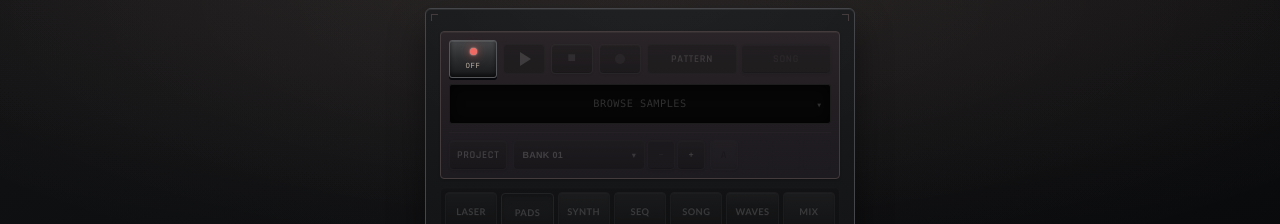
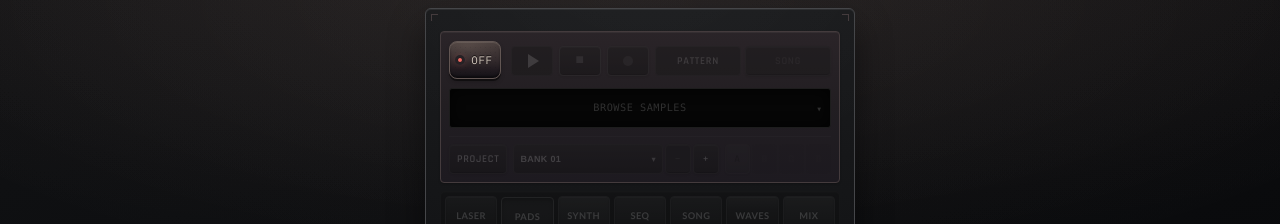
Before and after one commit to dobrzecgames-crypto/station, a React (Vite) app: page / in a window 1280 px wide. Shown: the top 224 px of the page. Built offline with nearby package versions, Linux system fonts and the light colour scheme; a web font is replaced by a local one.

Commit message:
feat: refine sequencer painting and power control

```diff
--- a/src/App.tsx
+++ b/src/App.tsx
@@ -50,7 +50,7 @@ import { ChordPriority } from './music/chordPriority'
 import { findProjectScaleMapConflicts, mapPadBankToProjectScale } from './music/scaleMapping'
 import { projectRepository } from './storage/ProjectRepository'
 import { defaultProjectId } from './storage/storageTypes'
-import { addPatternGroup, clearVariant, createInitialPatternGroups, duplicateVariant, getVariant, getVariantLengths, getVariantShifts, patternStepCount, recordVariantStep, renamePatternGroup, repairPatternGroupChords, setPatternGroupChordAssignment, setPatternGroupPadMode, setVariantStepPresence, setVariantStepShift, setVariantStepVelocity } from './patterns/patternOperations'
+import { addPatternGroup, clearVariant, createInitialPatternGroups, duplicateVariant, getVariant, getVariantLengths, getVariantShifts, paintVariantStepSpan, patternStepCount, recordVariantStep, renamePatternGroup, repairPatternGroupChords, setPatternGroupChordAssignment, setPatternGroupPadMode, setVariantStepPresence, setVariantStepShift, setVariantStepVelocity } from './patterns/patternOperations'
 import type { PadMode, PatternGroup, PatternVariantName } from './patterns/patternTypes'
 import { addPatternClip, getLastOccupiedSlot, removeClipsForGroup, removeClipsForVariant, removePatternClip } from './song/songOperations'
 import type { PatternClip, TransportMode } from './song/songTypes'
@@ -1265,6 +1265,7 @@ export function App({ audioEngine }: AppProps) {
   const selectedPatternShifts = getVariantShifts(patternGroups, selectedPatternGroupId, selectedPatternVariant)!
   const selectedPatternLengths = getVariantLengths(patternGroups, selectedPatternGroupId, selectedPatternVariant)!
   const paintStep = (padId: PadState['id'], stepIndex: number, shouldExist: boolean) => setPatternGroups((current) => setVariantStepPresence(current, selectedPatternGroupId, selectedPatternVariant, padId, stepIndex, shouldExist))
+  const paintStepSpan = (padId: PadState['id'], anchorIndex: number, endIndex: number) => setPatternGroups((current) => paintVariantStepSpan(current, selectedPatternGroupId, selectedPatternVariant, padId, anchorIndex, endIndex))
   const renameBank = (groupId: string, name: string) => setPatternGroups((current) => renamePatternGroup(current, groupId, name))
   const setStepVelocity = (padId: PadState['id'], stepIndex: number, velocity: number) => setPatternGroups((current) => setVariantStepVelocity(current, selectedPatternGroupId, selectedPatternVariant, padId, stepIndex, velocity))
   const setStepShift = (padId: PadState['id'], stepIndex: number, shift: number) => setPatternGroups((current) => setVariantStepShift(current, selectedPatternGroupId, selectedPatternVariant, padId, stepIndex, shift))
@@ -2045,6 +2046,7 @@ export function App({ audioEngine }: AppProps) {
               onSelectPad={triggerPad}
               onReleasePad={releasePad}
               onPaintStep={paintStep}
+              onPaintStepSpan={paintStepSpan}
               onVelocityChange={setStepVelocity}
               onShiftChange={setStepShift}
             />
--- a/src/index.css
+++ b/src/index.css
@@ -89,8 +89,8 @@
      staying inside the same low-chroma Vinyl Dust palette. */
   --focus-accent: var(--accent-terracotta);
   --focus-pressed: var(--accent-terracotta-pressed);
-  --music-accent: #a66f91;
-  --music-pressed: #774d68;
+  --music-accent: #6e748a;
+  --music-pressed: #50566a;
   --sequencer-accent: #718b72;
   --sequencer-pressed: #4d6351;
   --control-active: #7891a3;
--- a/src/lab-interface.css
+++ b/src/lab-interface.css
@@ -731,26 +731,77 @@ input[type="text"], input[type="number"], select, textarea {
   font-family: var(--system-display-font);
 }
 .system-power-switch {
-  display: grid;
-  width: 48px;
-  min-width: 48px;
-  min-height: 38px;
-  place-items: center;
-  gap: 2px;
-  padding: 5px 7px;
-  border: 1px solid color-mix(in srgb, var(--station-line) 68%, white);
-  border-radius: 3px;
+  --mechanism-travel: 2px;
+  --mechanism-press-duration: 70ms;
+  --mechanism-release-duration: 120ms;
+  --mechanism-rest-shadow:
+    inset 0 1px 1px rgb(255 239 220 / 14%),
+    inset 0 -3px 4px rgb(0 0 0 / 48%),
+    0 0 0 2px #111015,
+    0 3px 0 #08080b,
+    0 5px 8px rgb(0 0 0 / 38%);
+  --mechanism-engaged-shadow:
+    inset 0 2px 4px rgb(0 0 0 / 58%),
+    inset 0 -1px 1px rgb(255 239 220 / 5%),
+    0 0 0 2px #111015,
+    0 1px 0 #08080b,
+    0 2px 4px rgb(0 0 0 / 28%);
+  display: block;
+  position: relative;
+  width: 56px;
+  min-width: 56px;
+  height: 42px;
+  min-height: 42px;
+  padding: 0;
+  border: 0;
+  border-radius: 50%;
   color: var(--station-text-muted);
-  background: linear-gradient(180deg, #3a403f 0%, #242827 46%, #171a19 100%);
-  box-shadow: inset 0 1px 0 rgb(255 255 255 / 16%), inset 0 -1px 0 rgb(0 0 0 / 68%), 0 2px 0 #090a0a;
+  background: transparent;
+  box-shadow: none;
   font: inherit;
   cursor: pointer;
-}.system-power-switch .status-dot {
-  width: 7px;
-  height: 7px;
+}
+.system-power-face {
+  position: absolute;
+  top: 1px;
+  left: 0;
+  display: grid;
+  width: 52px;
+  height: 38px;
+  grid-template-columns: 7px auto;
+  align-items: center;
+  justify-content: center;
+  gap: 7px;
+  padding: 0 6px;
+  border: 1px solid #695956;
+  border-radius: 8px;
+  background:
+    radial-gradient(130% 95% at 34% 12%, rgb(255 225 198 / 10%) 0%, transparent 48%),
+    linear-gradient(180deg, #514441 0%, #392e30 48%, #211b20 78%, #151318 100%);
+}
+.system-power-face::after {
+  position: absolute;
+  inset: 1px;
+  border-radius: inherit;
+  background:
+    radial-gradient(circle, rgb(255 239 220 / 12%) 0 .45px, transparent .7px) 0 0 / 4px 4px,
+    radial-gradient(circle, rgb(0 0 0 / 18%) 0 .5px, transparent .8px) 2px 2px / 5px 5px;
+  opacity: .42;
+  content: '';
+}
+.system-power-switch .status-dot {
+  position: relative;
+  z-index: 1;
+  width: 6px;
+  height: 6px;
+  border: 1px solid #17171a;
   border-radius: 50%;
   background: var(--status-inactive);
-}.system-power-switch .status-ready {
+  box-shadow:
+    0 0 0 1.5px #252226,
+    inset 0 1px 1px rgb(255 255 255 / 18%);
+}
+.system-power-switch .status-ready {
   background: var(--status-active);
   box-shadow: 0 0 7px 1px rgb(181 199 118 / 60%);
 }.system-power-switch .status-starting {
@@ -759,21 +810,26 @@ input[type="text"], input[type="number"], select, textarea {
 }.system-power-switch .status-error {
   background: var(--status-recording);
   box-shadow: 0 0 7px 1px rgb(183 120 120 / 60%);
-}.system-power-switch:not(:disabled):active {
-  transform: translateY(1px);
-  box-shadow: inset 0 2px 5px rgb(0 0 0 / 50%);
 }.system-power-switch:disabled { cursor: default; opacity: .6; }
 .station-shell[data-powered='off'] .system-power-switch {
   border-color: var(--station-line);
   color: var(--station-text-muted);
-  background: linear-gradient(180deg, #3a403f 0%, #242827 46%, #171a19 100%);
-  box-shadow: inset 0 1px 0 rgb(255 255 255 / 12%), inset 0 -1px 0 rgb(0 0 0 / 68%), 0 2px 0 #090a0a;
 }
 .system-power-label {
+  position: relative;
+  z-index: 1;
   font-family: var(--station-mono-font);
-  font-size: .46rem;
+  font-size: .68rem;
+  font-weight: 650;
   font-variant-numeric: tabular-nums;
-  letter-spacing: .08em;
+  line-height: 1;
+  letter-spacing: .06em;
+  color: #d7ccc0;
+  text-shadow: 0 -1px 0 rgb(0 0 0 / 72%);
+}
+.system-power-switch[data-audio-status='suspended'] .system-power-label,
+.system-power-switch[data-audio-status='interrupted'] .system-power-label {
+  font-size: .39rem;
 }.transport-icon-button {
   width: 42px;
   min-width: 42px;
@@ -994,7 +1050,7 @@ input[type="text"], input[type="number"], select, textarea {
    into a second control row. */
 .station-shell .transport-controls {
   display: grid;
-  grid-template-columns: 48px repeat(3, 42px) minmax(0, 1fr);
+  grid-template-columns: 56px repeat(3, 42px) minmax(0, 1fr);
   grid-template-areas:
     'power play stop record modes'
     'display display display display display';
@@ -1032,33 +1088,39 @@ input[type="text"], input[type="number"], select, textarea {
 }
 
 .station-shell .group-selector {
+  display: grid;
+  grid-template-columns: minmax(0, 1fr) repeat(2, 26px);
   min-width: 0;
-  justify-content: flex-start;
   gap: 2px;
 }
 
 .station-shell .group-selector .mixer-toggle {
-  width: 28px;
-  min-width: 28px;
+  width: 26px;
+  min-width: 26px;
   padding-inline: 0;
+}
+
+.station-shell .group-selector .bank-menu {
+  width: 100%;
+  min-width: 0;
 }
 
 .station-shell .group-selector .bank-select-trigger {
   width: 100%;
   min-width: 0;
-  padding-inline: 8px;
+  padding-inline: 6px;
 }
 
 .station-shell .variant-selector {
   display: grid;
-  grid-template-columns: repeat(4, 28px);
+  grid-template-columns: repeat(4, 25px);
   min-width: 0;
-  gap: 3px;
+  gap: 2px;
 }
 
 .station-shell .variant-selector .mixer-toggle {
-  width: 28px;
-  min-width: 28px;
+  width: 25px;
+  min-width: 25px;
   padding-inline: 0;
 }
 
--- a/src/patterns/patternOperations.ts
+++ b/src/patterns/patternOperations.ts
@@ -120,10 +120,9 @@ export function updateVariantStep(groups: readonly PatternGroup[], groupId: stri
   })
 }
 
-/** Paints toward one stable state, so repeated pointer moves over the same cell
- * cannot toggle it back. Existing merged events remain readable: erasing any
- * cell clears their whole stored span, while painted additions are always
- * independent one-step events. */
+/** Sets one cell toward a stable state for taps and erase strokes. Existing
+ * merged events remain readable: erasing any owned cell clears their whole
+ * stored span, while a single-cell addition remains an independent event. */
 export function setVariantStepPresence(groups: readonly PatternGroup[], groupId: string, variant: PatternVariantName, padId: SampleId, stepIndex: number, shouldExist: boolean): PatternGroup[] {
   const group = groups.find((candidate) => candidate.id === groupId)
   const steps = group?.variants[variant]?.[padId]
@@ -131,6 +130,57 @@ export function setVariantStepPresence(groups: readonly PatternGroup[], groupId:
   if (!group || !steps || !lengths || stepIndex < 0 || stepIndex >= patternStepCount) throw new Error('Pattern step is invalid.')
   const exists = getStepEventRange(steps, lengths, stepIndex) !== null
   return exists === shouldExist ? groups.map(clonePatternGroup) : updateVariantStep(groups, groupId, variant, padId, stepIndex)
+}
+
+/** Turns one continuous paint gesture into one musical event. The anchor keeps
+ * its velocity/SHIFT, every crossed cell becomes part of its span, and only
+ * the temporal head is scheduled. Merely adjacent events outside the painted
+ * range remain independent. */
+export function paintVariantStepSpan(groups: readonly PatternGroup[], groupId: string, variant: PatternVariantName, padId: SampleId, anchorIndex: number, endIndex: number): PatternGroup[] {
+  if (![anchorIndex, endIndex].every((index) => Number.isInteger(index) && index >= 0 && index < patternStepCount)) throw new Error('Pattern step is invalid.')
+  return groups.map((group) => {
+    if (group.id !== groupId) return clonePatternGroup(group)
+    const cloned = clonePatternGroup(group)
+    const steps = cloned.variants[variant]?.[padId]
+    const shifts = cloned.shifts[variant]?.[padId]
+    const lengths = cloned.lengths[variant]?.[padId]
+    if (!steps || !shifts || !lengths) throw new Error('Pattern step is invalid.')
+
+    let spanStart = Math.min(anchorIndex, endIndex)
+    let spanEnd = Math.max(anchorIndex, endIndex)
+    let expanded = true
+    while (expanded) {
+      expanded = false
+      for (let index = spanStart; index <= spanEnd; index += 1) {
+        const event = getStepEventRange(steps, lengths, index)
+        if (!event) continue
+        const nextStart = Math.min(spanStart, event.headIndex)
+        const nextEnd = Math.max(spanEnd, event.endIndex)
+        if (nextStart !== spanStart || nextEnd !== spanEnd) expanded = true
+        spanStart = nextStart
+        spanEnd = nextEnd
+      }
+    }
+
+    const velocity = steps[anchorIndex] > 0 ? steps[anchorIndex] : 1
+    const shift = steps[anchorIndex] > 0 ? shifts[anchorIndex] : 0
+    const nextSteps = [...steps]
+    const nextShifts = [...shifts]
+    const nextLengths = [...lengths]
+    for (let index = spanStart; index <= spanEnd; index += 1) {
+      nextSteps[index] = velocity
+      nextShifts[index] = shift
+      nextLengths[index] = 1
+    }
+    nextLengths[spanStart] = spanEnd - spanStart + 1
+
+    return {
+      ...cloned,
+      variants: { ...cloned.variants, [variant]: { ...cloneStepPattern(cloned.variants[variant]!), [padId]: nextSteps } },
+      shifts: { ...cloned.shifts, [variant]: { ...cloneStepShiftPattern(cloned.shifts[variant]!), [padId]: nextShifts } },
+      lengths: { ...cloned.lengths, [variant]: { ...cloneStepLengthPattern(cloned.lengths[variant]!), [padId]: nextLengths } },
+    }
+  })
 }
 
 /** Recording reinforces the whole event when it lands inside a merged block. */
--- a/src/shell/TransportBar.tsx
+++ b/src/shell/TransportBar.tsx
@@ -71,13 +71,18 @@ export function TransportBar({ bpm, swing, isPlaying, recording, countingIn, mod
       <button
         className="system-power-switch"
         type="button"
+        data-mechanism="power"
+        data-engaged={audioStatus === 'ready'}
+        data-audio-status={audioStatus}
         disabled={audioDisabled}
         aria-busy={audioStatus === 'starting'}
         aria-label={audioStatus === 'ready' ? 'Audio on' : audioRecovering ? 'Audio interrupted, tap to resume' : audioStatus === 'starting' ? 'Starting audio' : 'Start audio'}
         onClick={onStartAudio}
       >
-        <span className={`status-dot status-${audioStatus}`} aria-hidden="true" />
-        <span className="system-power-label">{audioStatus === 'ready' ? 'ON' : audioRecovering ? 'WAIT' : 'OFF'}</span>
+        <span className="system-power-face" data-mechanism-face>
+          <span className={`status-dot status-${audioStatus}`} aria-hidden="true" />
+          <span className="system-power-label">{audioStatus === 'ready' ? 'ON' : audioRecovering ? 'WAIT' : 'OFF'}</span>
+        </span>
       </button>
       <button className="transport-button transport-icon-button transport-play-button" type="button" disabled={!controlsAwake || isPlaying} aria-label="Play" onClick={onPlay} />
       <button className="mixer-toggle transport-icon-button transport-stop-button" type="button" disabled={!isPlaying && !countingIn} aria-label="Stop" onClick={onStop} />
--- a/src/vinyl-dust.css
+++ b/src/vinyl-dust.css
@@ -273,23 +273,43 @@ select, textarea {
 
 /* The power key is the one deliberate heavy switch on the transport. */
 .system-power-switch {
-  border-color: #786257;
+  border-color: transparent;
   color: var(--station-text-muted);
-  background: linear-gradient(180deg, #4a3f3f 0%, #30292c 48%, #18161c 100%);
-  box-shadow: inset 0 1px 0 rgb(255 239 220 / 16%), inset 0 -2px 4px rgb(0 0 0 / 58%), 0 2px 0 #07080c, 0 3px 6px rgb(0 0 0 / 38%);
+  background: transparent;
+}
+.system-power-switch .system-power-face {
+  border-color: #695956;
+  background:
+    radial-gradient(130% 95% at 34% 12%, rgb(255 225 198 / 10%) 0%, transparent 48%),
+    linear-gradient(180deg, #514441 0%, #392e30 48%, #211b20 78%, #151318 100%);
+}
+.system-power-switch[data-engaged='true'] .system-power-face {
+  border-color: #544b4c;
+  background:
+    radial-gradient(130% 95% at 48% 28%, rgb(255 225 198 / 5%) 0%, transparent 46%),
+    linear-gradient(180deg, #30292c 0%, #352d30 50%, #1b181d 100%);
+}
+.system-power-switch[data-engaged='true'] .system-power-label {
+  color: #dce5e3;
 }
 .system-power-switch .status-ready {
   background: var(--signal-blue-bright);
-  box-shadow: 0 0 7px rgb(131 190 210 / 48%);
+  box-shadow:
+    0 0 0 2px #252226,
+    inset 0 1px 1px rgb(255 255 255 / 32%),
+    0 0 6px rgb(131 190 210 / 48%);
 }
 .system-power-switch .status-inactive {
   background: var(--status-recording);
-  box-shadow: 0 0 7px rgb(207 84 80 / 52%);
+  box-shadow:
+    0 0 0 2px #252226,
+    inset 0 1px 1px rgb(255 255 255 / 26%),
+    0 0 5px rgb(207 84 80 / 38%);
 }
-.system-power-switch .status-starting { background: var(--status-warning); box-shadow: 0 0 6px rgb(212 165 99 / 40%); }
+.system-power-switch .status-starting { background: var(--status-warning); box-shadow: 0 0 0 2px #252226, 0 0 6px rgb(212 165 99 / 40%); }
 .system-power-switch .status-suspended,
-.system-power-switch .status-interrupted { background: var(--status-warning); box-shadow: 0 0 6px rgb(212 165 99 / 40%); }
-.system-power-switch .status-error { background: var(--status-error); box-shadow: 0 0 6px rgb(221 98 92 / 42%); }
+.system-power-switch .status-interrupted { background: var(--status-warning); box-shadow: 0 0 0 2px #252226, 0 0 6px rgb(212 165 99 / 40%); }
+.system-power-switch .status-error { background: var(--status-error); box-shadow: 0 0 0 2px #252226, 0 0 6px rgb(221 98 92 / 42%); }
 
 /* PLAY and STOP are fixed transport meanings. Their colours do not follow the
    workspace and remain visibly related even when the unavailable key is dim. */
@@ -1166,15 +1186,21 @@ output { color: var(--station-text); }
    because a real failure must remain legible. */
 .station-shell[data-power-phase='off'] .system-power-switch,
 .station-shell[data-power-phase='display'] .system-power-switch {
-  border-color: #55575a;
-  background: linear-gradient(180deg, #45474a 0%, #2c2e30 48%, #17181a 100%);
-  box-shadow: inset 0 1px 0 rgb(255 255 255 / 10%), inset 0 -2px 4px rgb(0 0 0 / 58%), 0 2px 0 #07080c;
+  border-color: transparent;
+  background: transparent;
   filter: none;
   opacity: 1;
 }
+.station-shell[data-power-phase='off'] .system-power-switch .system-power-face,
+.station-shell[data-power-phase='display'] .system-power-switch .system-power-face {
+  border-color: #625653;
+  background:
+    radial-gradient(130% 95% at 34% 12%, rgb(255 225 198 / 8%) 0%, transparent 48%),
+    linear-gradient(180deg, #4b403e 0%, #352c2e 48%, #201a1f 78%, #141217 100%);
+}
 .station-shell[data-power-phase='off'] .system-power-switch .status-inactive {
   background: #f06a63;
-  box-shadow: 0 0 2px rgb(255 238 232 / 82%), 0 0 8px rgb(207 84 80 / 82%), 0 0 15px rgb(207 84 80 / 42%);
+  box-shadow: 0 0 0 2px #252226, 0 0 2px rgb(255 238 232 / 76%), 0 0 7px rgb(207 84 80 / 68%);
 }
 .station-shell[data-power-phase='off'] .system-power-switch .status-starting,
 .station-shell[data-power-phase='display'] .system-power-switch .status-starting {
```
Also changed, not shown: src/sequencer/SequencerControls.tsx (+13 -4 lines), 4 other files (tests, documents, lock files or other folders).
